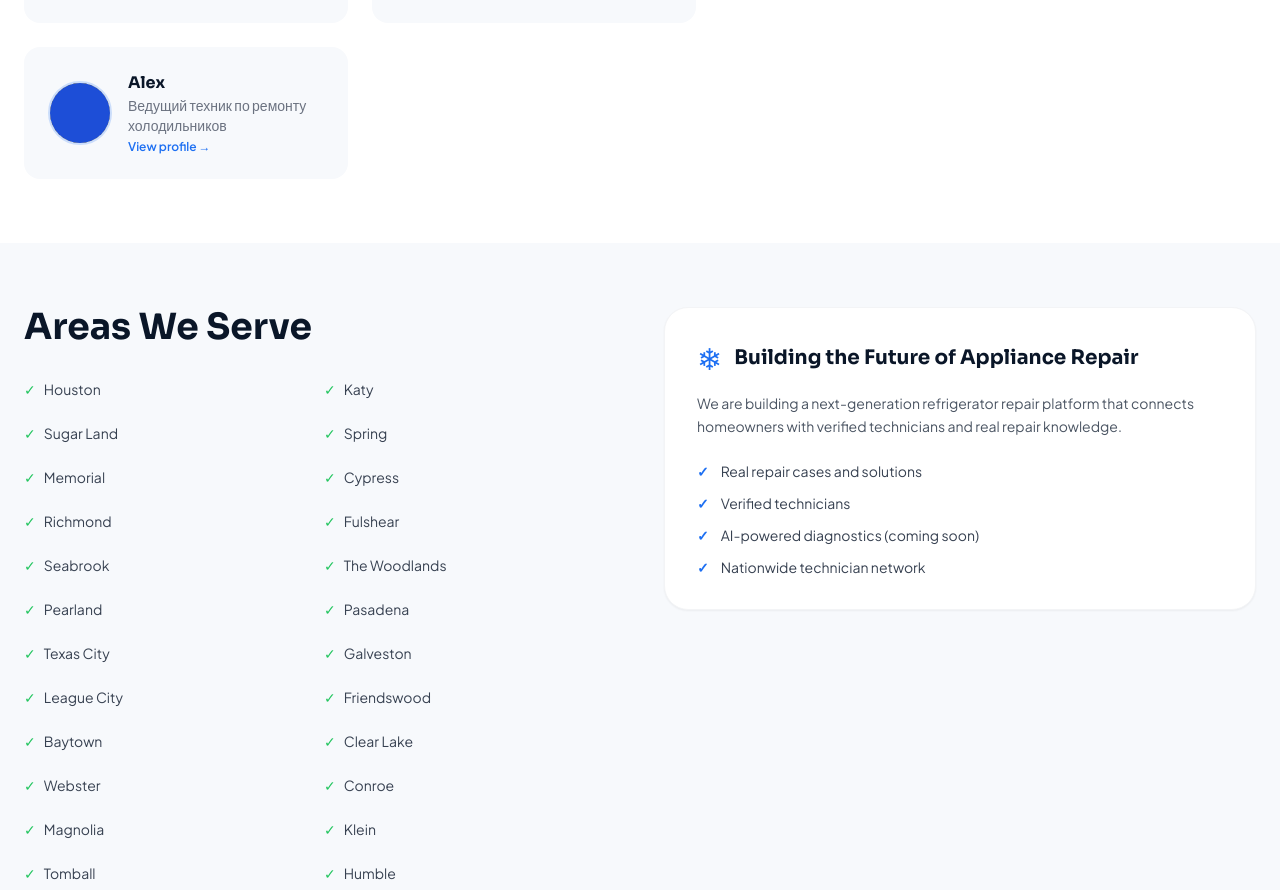
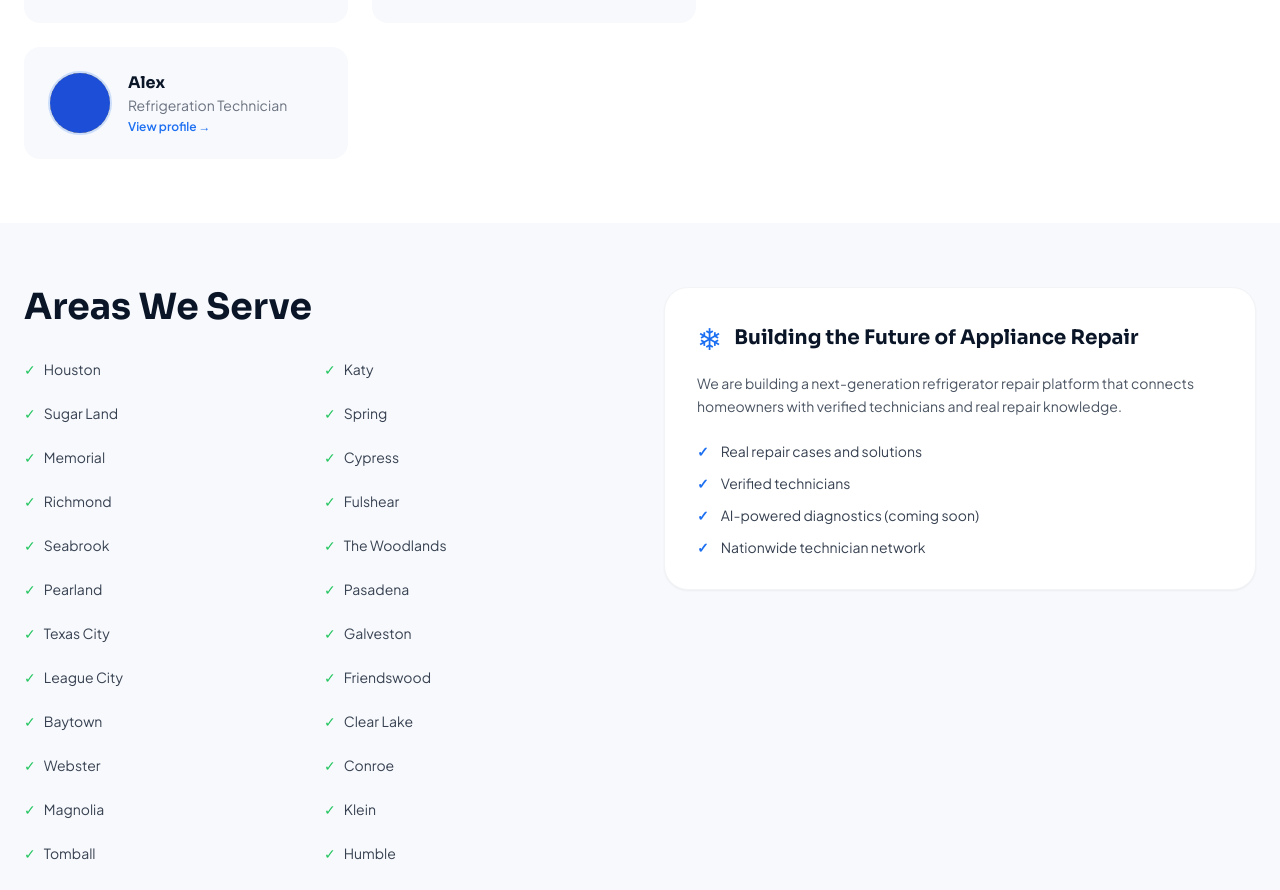
Before and after one commit to SerhiiTa/-refrigerator-houston-repair, a Next.js app: page / in a window 1280 px wide. Shown: the part 1749-2639 px from the top of the page. Built offline with nearby package versions, Linux system fonts and the light colour scheme.

Commit message:
fix alex-t title to English

```diff
--- a/src/app/technicians/alex-t/page.tsx
+++ b/src/app/technicians/alex-t/page.tsx
@@ -8,7 +8,7 @@ const d = {
   "slug": "alex-t",
   "name": "Alex",
   "firstName": "Alex",
-  "title": "Ведущий техник по ремонту холодильников",
+  "title": "Refrigeration Technician",
   "bio": "Alex is a certified refrigeration technician at Refrigerator Houston Repair, specializing in Sub-Zero, Thermador, Viking, Bosch, KitchenAid.",
   "specialties": [
     "Sub-Zero",
@@ -71,7 +71,7 @@ const d = {
       "name": "Pasadena"
     }
   ],
-  "metaTitle": "Alex — Ведущий техник по ремонту холодильников | Refrigerator Houston Repair",
+  "metaTitle": "Alex — Refrigeration Technician | Refrigerator Houston Repair",
   "metaDescription": "Alex is a certified refrigeration technician at Refrigerator Houston Repair, specializing in Sub-Zero, Thermador, Viking, Bosch, KitchenAid."
 }
 
--- a/src/data/technicians.ts
+++ b/src/data/technicians.ts
@@ -37,7 +37,7 @@ export const technicians: Technician[] = [
   {
     slug: 'alex-t',
     name: 'Alex',
-    title: 'Ведущий техник по ремонту холодильников',
+    title: 'Refrigeration Technician',
     bio: 'Alex is a certified refrigeration technician at Refrigerator Houston Repair, specializing in Sub-Zero, Thermador, Viking, Bosch, KitchenAid.',
     specialties: [
       'Sub-Zero',
```
